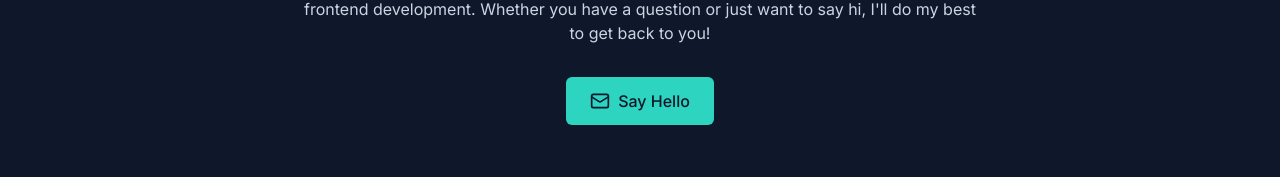
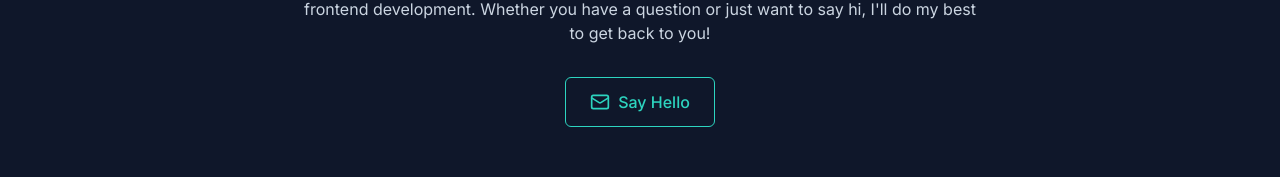
Before and after one commit to Govindds1/Portfolio-V2, a Next.js app: page / in a window 1280 px wide. Shown: the part 4133-4310 px from the top of the page. Built offline with nearby package versions, Linux system fonts and the light colour scheme.

Commit message:
bgremoved

```diff
--- a/components/contact.tsx
+++ b/components/contact.tsx
@@ -28,13 +28,13 @@ export default function Contact() {
         transition={{ duration: 0.5, delay: 0.2 }}
       >
         <p className="text-slate-300 mb-8">
-        I&apos;m currently looking for new opportunities to apply my skills in algorithm design and frontend development.
-          Whether you have a question or just want to say hi, I&apos;ll do my best to get back to you!
+          I'm currently looking for new opportunities to apply my skills in algorithm design and frontend development.
+          Whether you have a question or just want to say hi, I'll do my best to get back to you!
         </p>
 
         <motion.a
           href="mailto:hello@govindraj.dev"
-          className="inline-flex items-center px-6 py-3 bg-teal-400 text-slate-900 rounded-md font-medium hover:bg-teal-300 transition-colors"
+          className="inline-flex items-center px-6 py-3 bg-transparent border border-teal-400 text-teal-400 rounded-md font-medium hover:border-teal-300 hover:text-teal-300 transition-colors"
           whileHover={{ scale: 1.05 }}
           whileTap={{ scale: 0.95 }}
         >
```
